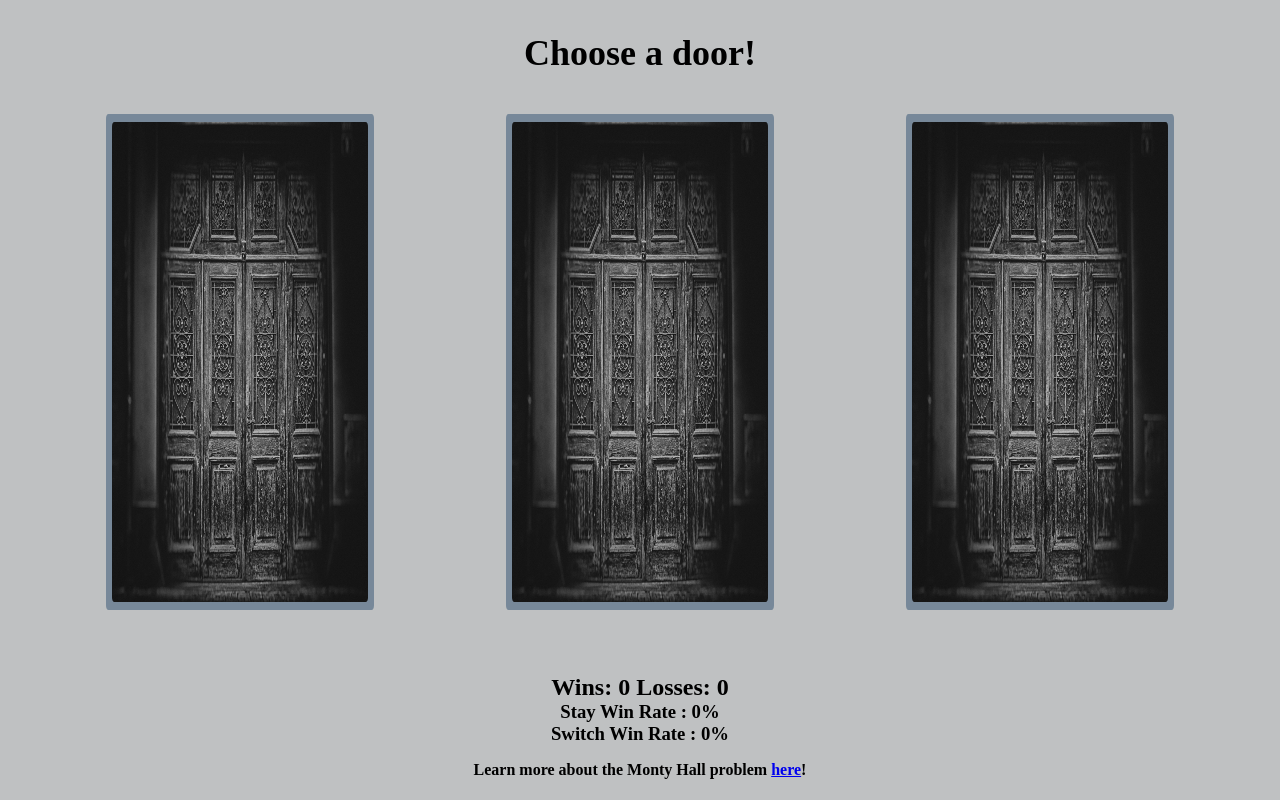
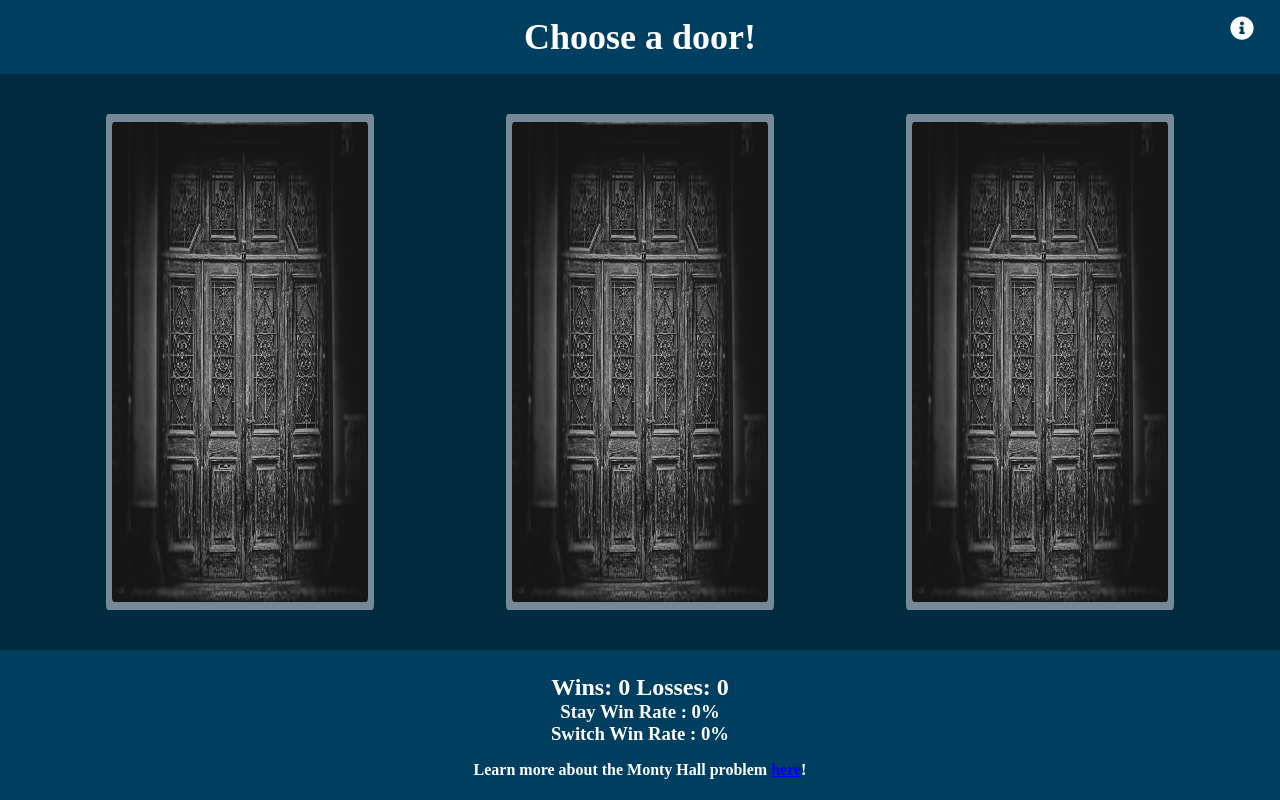
Before and after one commit to rkd412/monty-hall, a React (Create React App) app: page / in a window 1280 px wide. Built offline with nearby package versions, Linux system fonts and the light colour scheme.

Commit message:
Added an info modal

```diff
--- a/package.json
+++ b/package.json
@@ -8,6 +8,7 @@
     "@testing-library/user-event": "^12.8.3",
     "react": "^17.0.2",
     "react-dom": "^17.0.2",
+    "react-icons": "^4.2.0",
     "react-reveal": "^1.2.2",
     "react-scripts": "4.0.3",
     "web-vitals": "^1.1.2"
--- a/src/App.css
+++ b/src/App.css
@@ -1,8 +1,6 @@
 .App {
   text-align: center;
   background: #f2f3f4;
-  overflow: auto;
-  width: 100%;
-  height: 100vh;
+  overflow: hidden;
   user-select: none;
 }
--- a/src/components/MontyHall.js
+++ b/src/components/MontyHall.js
@@ -1,5 +1,7 @@
 import React, { useEffect, useState } from "react";
 import Flip from "react-reveal/Flip";
+import Fade from 'react-reveal/Fade';
+import { FaInfoCircle, FaRegWindowClose } from "react-icons/fa";
 
 import styles from "./MontyHall.module.css";
 
@@ -46,6 +48,7 @@ const MontyHall = () => {
   const [staysWins, setStaysWins] = useState(0);
   const [switchesWins, setSwitchesWins] = useState(0);
   const [clickedDoor, setClickedDoor] = useState("");
+  const [isOpen, setIsOpen] = useState(false);
 
   const stayWinRate = Math.ceil((staysWins / stays) * 100);
   const switchWinRate = Math.ceil((switchesWins / switches) * 100);
@@ -130,6 +133,10 @@ it is opened. If it has the car, the other door (containing a goat)
     }
   };
 
+  const infoHandler = () => {
+    setIsOpen(isOpen === true ? false : true);
+  };
+
   /*This shuffles the prizes behind the three
   doors when the page loads*/
 
@@ -139,7 +146,19 @@ it is opened. If it has the car, the other door (containing a goat)
 
   return (
     <div className={styles["container"]} onClick={resetHandler}>
-      <div className={styles["prompter"]}>{display}</div>
+      <Fade right><div
+        onClick={infoHandler}
+        className={isOpen ? styles["open-modal"] : styles["closed-modal"]}
+      >
+        <div className={styles["text-box"]}>
+          <p>Hello, World!</p>
+         <div className={styles["text-box-close"]}><FaRegWindowClose/></div>
+        </div>
+      </div></Fade>
+      <div className={styles["prompter"]}>
+        {display}
+        <div onClick={infoHandler} className={styles["info"]}><FaInfoCircle/></div>
+      </div>
       <div className={styles["doors-box"]}>
         <div
           className={
--- a/src/components/MontyHall.module.css
+++ b/src/components/MontyHall.module.css
@@ -1,24 +1,35 @@
 .container {
-  background: #bfc1c2;
+  background: #003f5f;
   width: 100%;
-  height: 100%;
+  height: 100vh;
+  color: white;
 }
 
 .prompter {
-  margin-top: 2vh;
+  padding: 1vh;
   font-size: 1.5em;
 }
 
+.info {
+  position: absolute;
+  right: 2vw;
+  top: 2vh;
+}
+
+.info:hover {
+  cursor: pointer;
+}
+
 .winner {
-  color: green;
+  color: rgb(61, 255, 61);
 }
 
 .loser {
-  color: red;
+  color: rgb(255, 61, 61);
 }
 
 .doors-box {
-  background: #bfc1c2;
+  background: #032b3f;
   display: flex;
   justify-content: space-around;
   padding: 5vh;
@@ -30,7 +41,7 @@
   height: 62vh;
   display: flex;
   justify-content: center;
-  z-index: 9999;
+  z-index: 9998;
   border-radius: 1%;
 }
 
@@ -40,7 +51,7 @@
   height: 62vh;
   display: flex;
   justify-content: center;
-  z-index: 9999;
+  z-index: 9998;
   border-radius: 1%;
 }
 
@@ -84,7 +95,7 @@ a {
 
 a:visited {
   text-decoration: none;
-  color: black;
+  color: white;
 }
 
 a:hover {
@@ -92,13 +103,57 @@ a:hover {
   color: #778899;
 }
 
+.open-modal {
+  background-color: rgba(2, 2, 2, 0.5);
+  height: 100vh;
+  width: 100vw;
+  text-align: center;
+  margin: auto;
+  display: flex;
+  justify-content: center;
+  align-items: center;
+  z-index: 9999;
+  position: absolute;
+}
+
+.text-box {
+  background-color: rgba(223, 223, 223, 0.9);
+  height: 80vh;
+  width: 80vw;
+  text-align: center;
+  margin: auto;
+  display: flex;
+  justify-content: center;
+  align-items: center;
+  color: black;
+  position: relative;
+}
+
+.text-box:hover {
+  cursor: pointer;
+  background: rgba(173, 173, 173, 0.9);
+  color: black;
+}
+
+.text-box-close {
+  position: absolute;
+  top: 0px;
+  right: 0px;
+  padding: 1.5vh;
+}
+
+.closed-modal {
+  display: none;
+}
+
 @media screen and (max-width: 800px) {
   .container {
-    background: #bfc1c2;
+    background: #003f5f;
     width: 100%;
     height: 100vh;
     line-height: 5vh;
     margin-bottom: 5vh;
+    color: white;
   }
 
   .prompter {
@@ -119,7 +174,7 @@ a:hover {
     height: 31vh;
     display: flex;
     justify-content: center;
-    z-index: 9999;
+    z-index: 9998;
     border-radius: 1%;
   }
 
@@ -129,7 +184,7 @@ a:hover {
     height: 31vh;
     display: flex;
     justify-content: center;
-    z-index: 9999;
+    z-index: 9998;
     border-radius: 1%;
   }
 
```
Also changed, not shown: src/App.js (+6 -4 lines), 1 other file (tests, documents, lock files or other folders).
